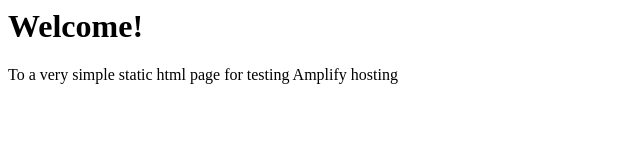
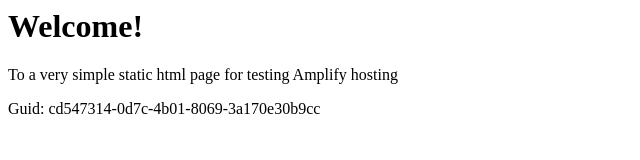
Before and after one commit to aws-aemilia-sfo/Github-PR-Commit-Integration-Test-DoNotTouch-GithubWebhookPreviewCanaryTest-v1-prod-us-west-1, a website: page src/index.html in a window 1280 px wide. Shown: the whole page, without its empty margins (0-640 px from the left). Drawn offline with Linux system fonts and the light colour scheme.

Commit message:
commit from integ tests

```diff
--- a/src/index.html
+++ b/src/index.html
@@ -1,3 +1,5 @@
+
+
 <html lang="en">
 
 <head>
@@ -10,6 +12,6 @@
 <body>
     <h1>Welcome!</h1>
     <p>To a very simple static html page for testing Amplify hosting</p>
-</body>
+    <p>Guid: cd547314-0d7c-4b01-8069-3a170e30b9cc</p></body>
 
 </html>
```
